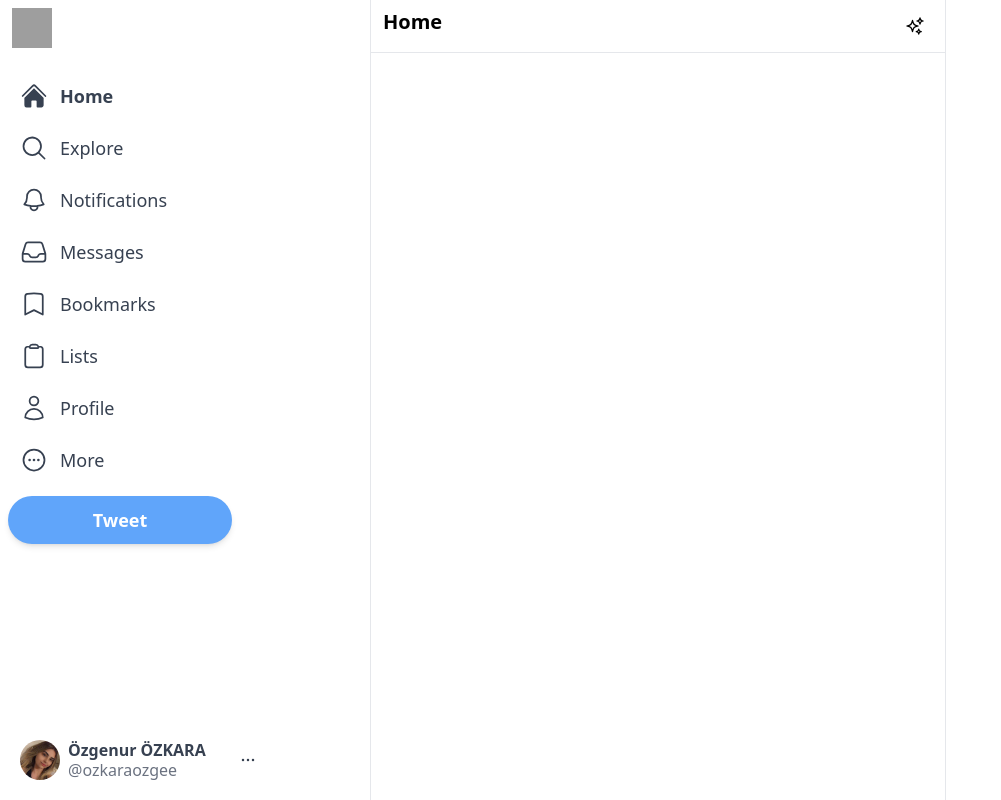
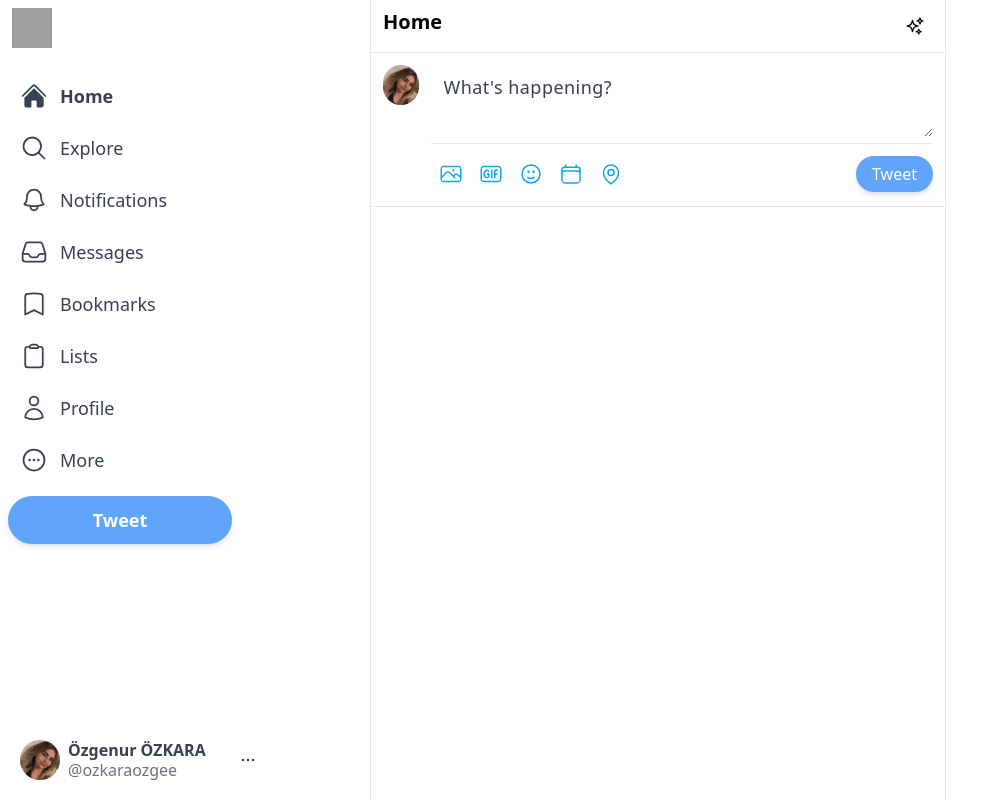
Before and after one commit to ozgeozkaraa01/twitter-clone, a Next.js app: page / in a window 1280 px wide. Shown: the whole page, without its empty margins (0-1001 px from the left). Built offline with nearby package versions, Linux system fonts and the light colour scheme; grey boxes are pictures that could not be loaded.

Commit message:
added input section feed component

```diff
--- a/components/Feed.js
+++ b/components/Feed.js
@@ -1,4 +1,5 @@
 import { SparklesIcon } from "@heroicons/react/24/outline";
+import Input from "./Input";
 
 export default function Feed() {
   return(
@@ -10,6 +11,7 @@ export default function Feed() {
 
         </div>
         </div>
+        <Input />
         </div>
   );
 }
--- /dev/null
+++ b/components/Input.js
@@ -0,0 +1,24 @@
+import { CalendarIcon, FaceSmileIcon, GifIcon, MapPinIcon, PhotoIcon } from "@heroicons/react/24/outline";
+
+export default function Input() {
+  return (
+    <div className="flex border-b border-gray-200 p-3 space-x-3">
+        <img src="twitter-profile.jpeg" alt="user-photo" className="h-10 w-10 rounded-full object-cover cursor-pointer hover:brightness-95"/>
+        <div className="w-full divide-y divide-gray-200 ">
+            <div className="">
+                <textarea className="w-full border-none focus:ring-0 text-lg placeholder-gray-700 tracking-wide min-h-[50px] text-gray-700" rows="2" placeholder="What's happening?"></textarea>
+            </div>
+            <div className="flex items-center justify-between pt-2.5">
+                <div className="flex">
+                    <PhotoIcon className="h-10 w-10 hoverEffect p-2 text-sky-500 hover:bg-sky-100"/>
+                    <GifIcon className="h-10 w-10 hoverEffect p-2 text-sky-500 hover:bg-sky-100"/>
+                    <FaceSmileIcon className="h-10 w-10 hoverEffect p-2 text-sky-500 hover:bg-sky-100"/>
+                    <CalendarIcon className="h-10 w-10 hoverEffect p-2 text-sky-500 hover:bg-sky-100"/>
+                    <MapPinIcon className="h-10 w-10 hoverEffect p-2 text-sky-500 hover:bg-sky-100"/>
+                </div>
+                <button className="bg-blue-400 text-white px-4 py-1.5 rounded-full font- shadow-md hover:brightness-95 disabled:opacity-50 ">Tweet</button>
+            </div>
+        </div>
+    </div>
+  )
+}
--- a/package.json
+++ b/package.json
@@ -15,6 +15,7 @@
     "react-dom": "18.2.0"
   },
   "devDependencies": {
+    "@tailwindcss/forms": "^0.5.3",
     "autoprefixer": "^10.4.11",
     "eslint": "8.23.1",
     "eslint-config-next": "12.3.0",
--- a/tailwind.config.js
+++ b/tailwind.config.js
@@ -7,5 +7,5 @@ module.exports = {
   theme: {
     extend: {},
   },
-  plugins: [],
+  plugins: [ require('@tailwindcss/forms')],
 }
```
Also changed, not shown: 2 other files (tests, documents, lock files or other folders).
